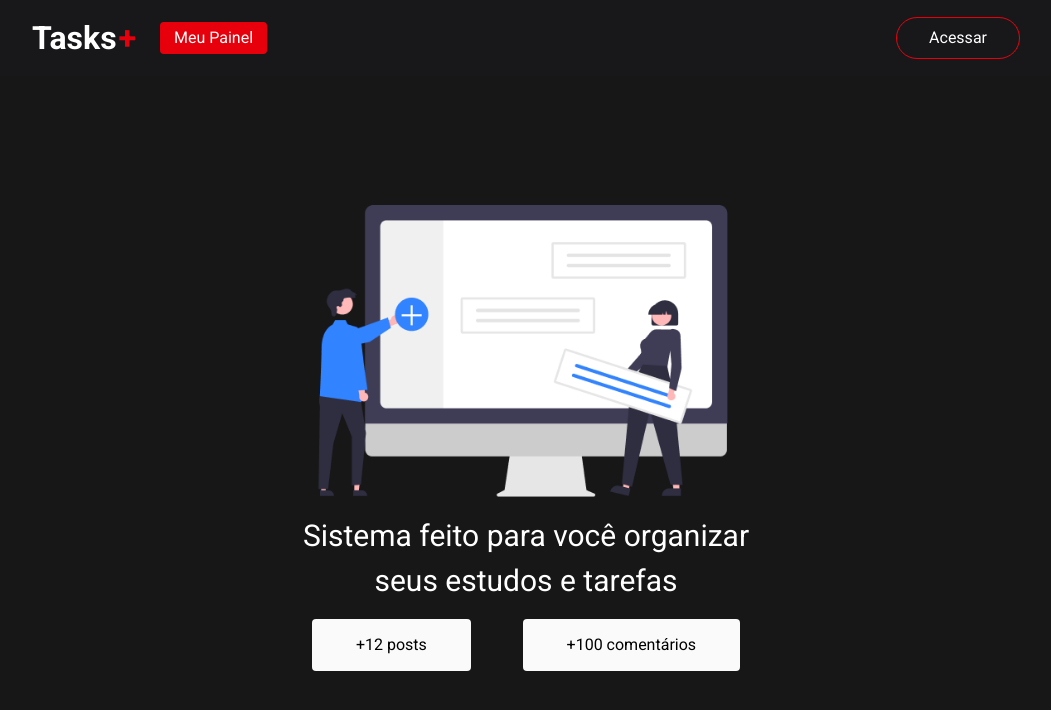
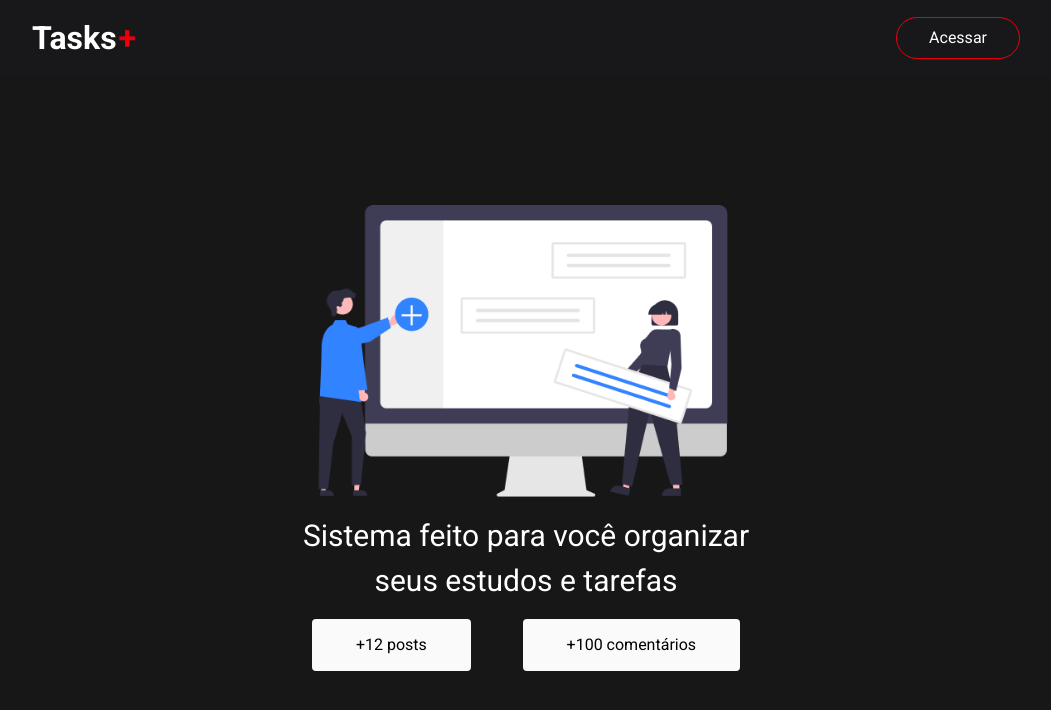
Before and after one commit to christopher-salomao/tarefas-plus, a Next.js app: page / in a window 1280 px wide. Shown: the top 710 px of the page, without its empty margins (114-1165 px from the left). Built offline with nearby package versions, Linux system fonts and the light colour scheme; no server answers.

Commit message:
feat: sistema de login com o google implementado

```diff
--- a/src/components/header.tsx
+++ b/src/components/header.tsx
@@ -1,6 +1,11 @@
+import { useSession, signIn, signOut } from "next-auth/react";
+
 import Link from "next/link";
 
 export function Header() {
+  const { data: session, status } = useSession();
+  const userImageUrl = session?.user?.image;
+
   return (
     <header className="w-full h-19 bg-zinc-900 flex justify-center items-center">
       <section className="px-[18px] w-full max-w-5xl flex justify-between items-center">
@@ -10,12 +15,44 @@ export function Header() {
               Tasks<span className="text-red-600 pl-0.5">+</span>
             </h1>
           </Link>
-          <Link href="/painel" className="bg-red-600  py-1 px-3.5 rounded hover:bg-red-500 transition-all duration-400">Meu Painel</Link>
+          {session?.user && (
+            <Link
+              href="/painel"
+              className="bg-red-600  py-1 px-3.5 rounded hover:bg-red-500 transition-all duration-400"
+            >
+              Meu Painel
+            </Link>
+          )}
         </nav>
 
-        <button className="py-2 px-8 rounded-full border-[1.5px] border-red-600 cursor-pointer transition-all duration-400 hover:scale-108 hover:bg-red-600 hover:font-bold">
-          Acessar
-        </button>
+        {status === "loading" ? (
+          <></>
+        ) : session ? (
+          <button
+            className="py-2 px-8 rounded-full border-[1.5px] border-red-600 cursor-pointer transition-all duration-400 hover:scale-108 hover:bg-red-600 hover:font-bold flex items-center gap-2"
+            onClick={() => signOut()}
+          >
+            Olá {session?.user?.name}
+            {session.user?.image && (
+              <img
+                src={session?.user?.image as string}
+                alt={session?.user?.name ?? "User"}
+                className="w-8 h-8 rounded-full"
+                onError={(e) => {
+                  (e.currentTarget as HTMLImageElement).src =
+                    "../../public/assets/default_avatar.png";
+                }}
+              />
+            )}
+          </button>
+        ) : (
+          <button
+            className="py-2 px-8 rounded-full border-[1.5px] border-red-600 cursor-pointer transition-all duration-400 hover:scale-108 hover:bg-red-600 hover:font-bold"
+            onClick={() => signIn("google")}
+          >
+            Acessar
+          </button>
+        )}
       </section>
     </header>
   );
--- a/src/pages/_app.tsx
+++ b/src/pages/_app.tsx
@@ -1,10 +1,12 @@
 import "@/styles/globals.css";
 import type { AppProps } from "next/app";
 import { SessionProvider } from "next-auth/react";
+import { Header } from "@/components/header";
 
 export default function App({ Component, pageProps }: AppProps) {
   return (
     <SessionProvider session={pageProps.session}>
+      <Header />
       <Component {...pageProps} />
     </SessionProvider>
   );
--- a/src/pages/_document.tsx
+++ b/src/pages/_document.tsx
@@ -1,4 +1,3 @@
-import { Header } from "@/components/header";
 import { Html, Head, Main, NextScript } from "next/document";
 
 export default function Document() {
@@ -13,7 +12,6 @@ export default function Document() {
         />
         <title>Tasks+ | Organize suas tarefas de forma fácil</title>
       </Head>
-      <Header />
       <body className="antialiased">
         <Main />
         <NextScript />
```
Also changed, not shown: public/assets/default_avatar.png (added).
